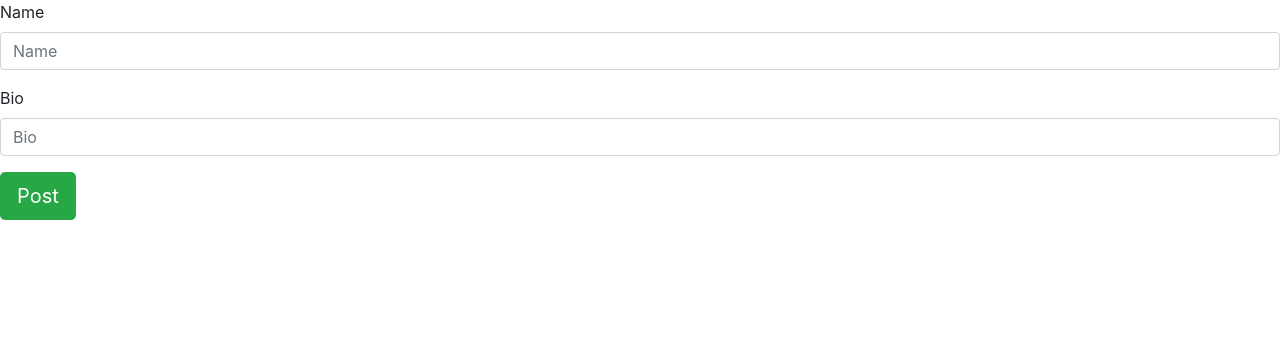
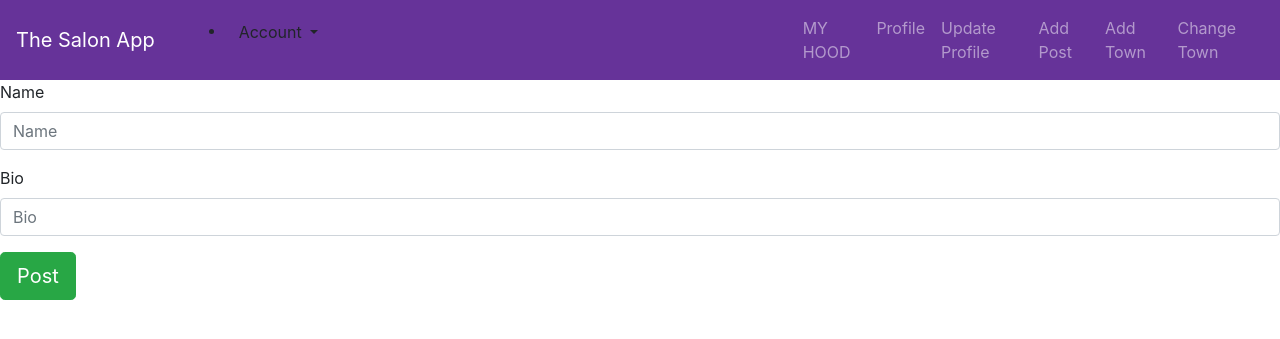
Before and after one commit to KellenNjoroge/keller-salon, a Django app: page /new_town/ in a window 1280 px wide. Shown: the top 339 px of the page. Run offline with Django 3.2, Linux system fonts and the light colour scheme; the visitor is signed in with stand-in values (Sample User, id 1); some libraries are stand-ins or nearby versions.

```diff
--- a/salon/admin.py
+++ b/salon/admin.py
@@ -4,3 +4,5 @@ from .models import *
 # Register your models here.
 admin.site.register(Profile)
 admin.site.register(Town)
+admin.site.register(Post)
+admin.site.register(Comment)
--- a/salon/templates/all_towns.html
+++ b/salon/templates/all_towns.html
@@ -1,4 +1,4 @@
-% extends 'base.html'%}
+{% extends 'base.html'%}
 {% load bootstrap4 %}
 {% block content %}
 
@@ -11,7 +11,7 @@
 
             <div class="card-body">
               <h4 class="card-title">{{town.name}}</h4>
-              <p class="card-text"><span class="badge badge-primary">{{town.bio}}</span></p>
+              <p class="card-text text-center"><span class="badge badge-primary">{{town.bio}}</span></p>
               <p class="card-text" >Started by: {{town.admin}}</p>
               <a href="/join/{{town.id}}" class="btn btn-primary">Join</a>
             </div>
@@ -24,3 +24,4 @@
 
 
 </div>
+{% endblock %}
--- a/salon/templates/navbar.html
+++ b/salon/templates/navbar.html
@@ -1,10 +1,59 @@
 <!DOCTYPE html>
-<html lang="en">
+<html>
 <head>
-    <meta charset="UTF-8">
-    <title>Title</title>
+   <link rel='stylesheet' href='https://use.fontawesome.com/releases/v5.5.0/css/all.css' >
+   <link rel="stylesheet" href="https://cdnjs.cloudflare.com/ajax/libs/font-awesome/4.7.0/css/font-awesome.min.css">
 </head>
-<body>
+  <nav class="navbar navbar-expand-lg navbar-dark" style="background-color: #663399;">
+      <a class="navbar-brand" href="/">The Salon App</a>
+      <div class="col-sm-6 col-md-6">
+            {% if user.is_authenticated %}
+            <ul>
+              <li class="dropdown">
+                <a href="#" class="dropdown-toggle btn btn-default" data-toggle="dropdown" role="button" aria-expanded="false">Account
+                          <span class="caret"></span>
+                      </a>
+                <ul class="dropdown-menu" role="menu">
+                  <li>
+                    <a href="/accounts/password/change">Change Password</a>
+                  </li>
+                  <li>
+                    <a href="/logout">Logout</a>
+                  </li>
+                </ul>
+              </li>
+            </ul>
+            {% else %}
 
-</body>
+            <h3><a class='btn btn-default' href="/accounts/login">Login</a></h3>
+
+            {% endif %}
+      </div>
+    <button class="navbar-toggler" type="button" data-toggle="collapse" data-target="#navbarSupportedContent" aria-controls="navbarSupportedContent" aria-expanded="false" aria-label="Toggle navigation">
+      <span class="navbar-toggler-icon"></span>
+    </button>
+
+         <div class="collapse navbar-collapse" id="navbarSupportedContent">
+    <ul class="navbar-nav mr-auto">
+      <li class="nav-item">
+        <a class="nav-link" href="/town/{{town_name.id}}">MY HOOD</a>
+      </li>
+      <li class="nav-item">
+        <a class="nav-link" href="/profile">Profile<span class="sr-only">(current)</span></a>
+      </li>
+      <li class="nav-item">
+        <a class="nav-link" href="/update">Update Profile<span class="sr-only">(current)</span></a>
+      </li>
+      <li class="nav-item">
+        <a class="nav-link" href="/new_post">Add Post</a>
+      </li>
+      <li class="nav-item">
+        <a class="nav-link" href="/new_town">Add Town</a>
+      </li>
+      <li class="nav-item">
+        <a class="nav-link" href="/all_towns">Change Town</a>
+      </li>
+    </ul>
+        </div>
+  </nav>
 </html>
--- a/salon/urls.py
+++ b/salon/urls.py
@@ -7,7 +7,12 @@ urlpatterns=[
     url('^$',views.index,name = 'index'),
     url('profile/$', views.profile, name='profile'),
     url('update/$', views.update, name='update'),
+    url('^town/(\w+)', views.town, name='town'),
     url('^new_town/$', views.new_town, name='new_town'),
+    url('^join/(\d+)', views.join, name='join'),
+    url('^all_towns/$',views.all_towns,name='all_towns'),
+    url('^comment/(\d+)', views.comment, name='comment'),
+    url('^new_post/$', views.new_post, name='new_post'),
 ]
 if settings.DEBUG:
     urlpatterns+= static(settings.MEDIA_URL, document_root = settings.MEDIA_ROOT)
--- a/salon/views.py
+++ b/salon/views.py
@@ -50,7 +50,7 @@ def town(request, town_id):
     # if current_user.profile.hood is None:
     #     return redirect('update')
     # else:
-    town = Post.get_hood_posts(id=town_id)
+    town = Post.get_town_posts(id=town_id)
     comments = Comment.objects.all()
     form = NewComment(instance=request.user)
 
@@ -80,20 +80,62 @@ def new_town(request):
     else:
         NewTownForm = NewTown()
     return render(request, 'new_town.html', {"newTownForm": NewTownForm,
+
                                             'town_name': town_name})
+
+
+def all_towns(request):
+    current_user = request.user
+    towns = Town.objects.all()
+
+    return render(request, 'all_towns.html', {'towns': towns})
 
 
 def join(request, id):
     current_user = request.user
-    town_name = current_user.profile.hood
+    town_name = current_user.profile.town
     town = Town.objects.get(id=id)
-    current_user.profile.town = Town
+    current_user.profile.town = town
     current_user.profile.save()
 
     return redirect('index')
 
 
-def exit(request, id):
+@login_required(login_url='/accounts/login/')
+def new_post(request):
+    current_user = request.user
+    town_name = current_user.profile.hood
+    town = request.user.profile.hood
+    if request.method == 'POST':
+        newPostForm = NewPost(request.POST, request.FILES)
+        if newPostForm.is_valid():
+            new_post = newPostForm.save(commit=False)
+            new_post.poster = request.user
+            new_post.town = town
+            new_post.save()
+        return redirect('index')
+
+    else:
+        newPostForm = NewPost()
+    return render(request, 'new_post.html', {"newPostForm": newPostForm,
+                                            'town_name': town_name})
+
+
+def comment(request, id):
+    post = Post.objects.get(id=id)
+    print(id)
+    if request.method == 'POST':
+        comm = NewComment(request.POST)
+        if comm.is_valid():
+            comment = comm.save(commit=False)
+            comment.commentator = request.user
+            comment.comment_post = post
+            comment.save()
+            return redirect('index')
+    return redirect('index')
+
+
+def exit_town(request, id):
     current_user = request.user
     # hood_name = current_user.profile.hood
     # hood = Hood.objects.get(id=id)
```
Also changed, not shown: salon/templates/home.html (added, +38 -0 lines), salon/templates/new_post.html (added, +36 -0 lines).
